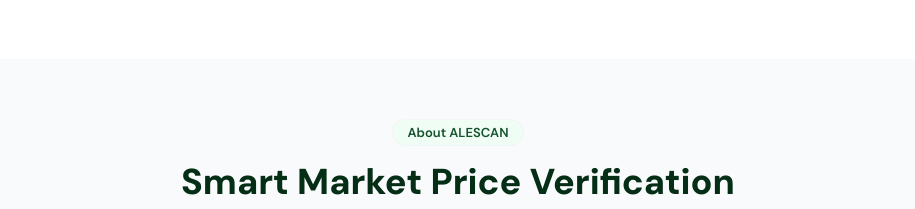
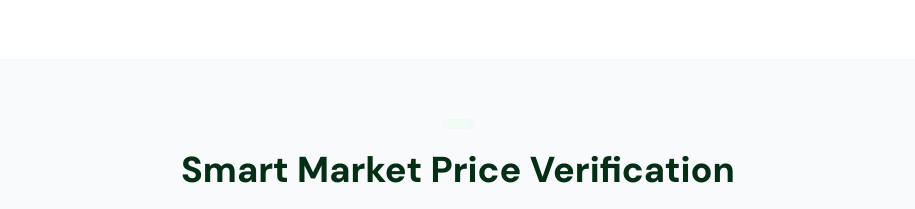
Before and after one commit to crstn-a/Alescan-aa, a React (Vite) app in the folder frontend/: page / in a window 1280 px wide. Shown: the part 1140-1349 px from the top of the page, without its empty margins (182-1097 px from the left). Built offline with nearby package versions, Linux system fonts and the light colour scheme.

Commit message:
removing the about alescan span on about page

```diff
--- a/frontend/src/pages/LandingPage.jsx
+++ b/frontend/src/pages/LandingPage.jsx
@@ -470,9 +470,6 @@
               padding: '4px 14px', width: 'fit-content',
               border: `1px solid ${C.border}`, marginBottom: 12
             }}>
-              <span style={{ fontSize: 13, fontWeight: 600, color: C.g800 }}>
-                About ALESCAN
-              </span>
             </div>
             <h2 style={{ fontSize: 'clamp(28px, 5vw, 36px)', fontWeight: 800, color: C.g900, marginBottom: 12 }}>
               Smart Market Price Verification
```
